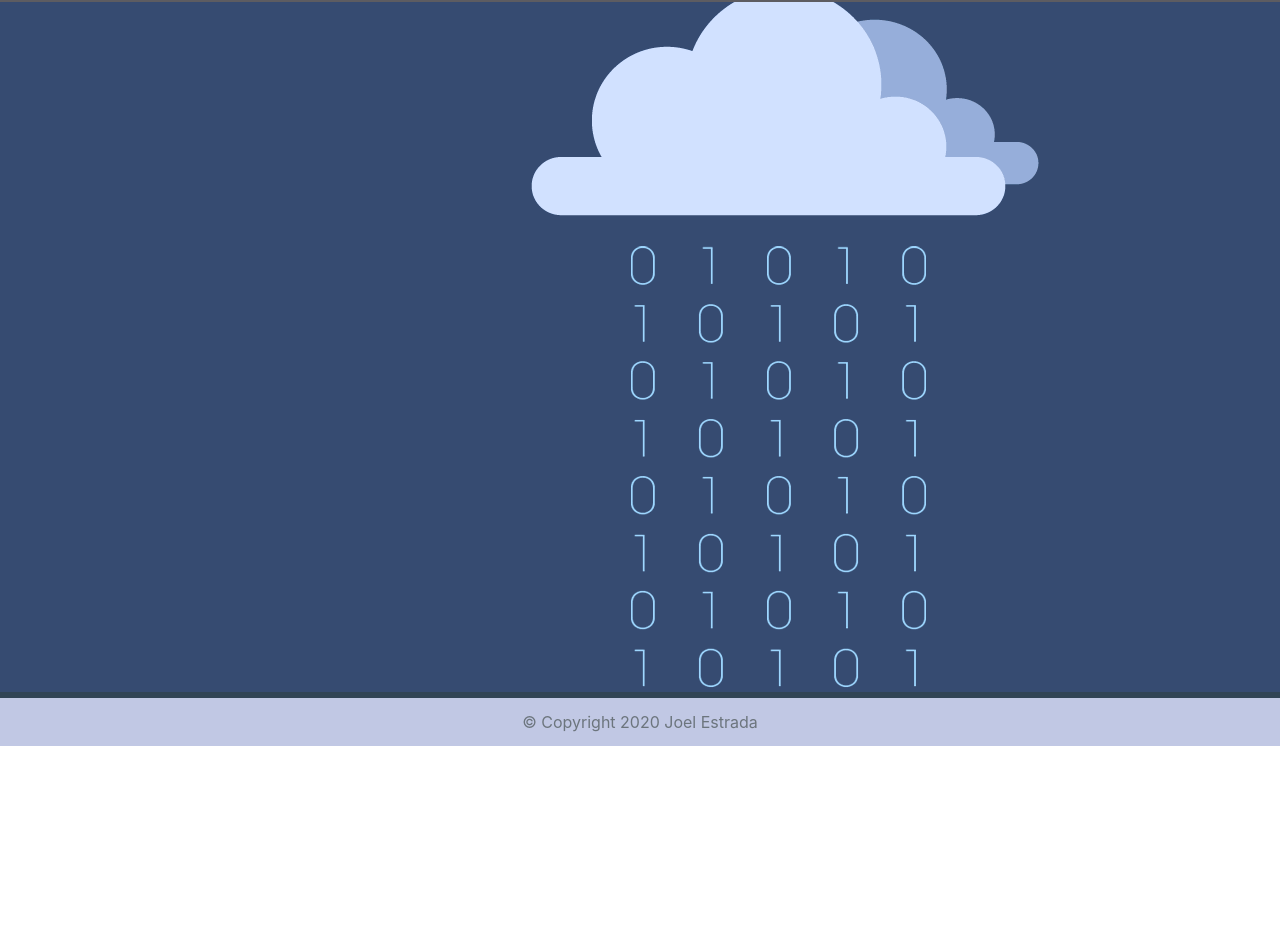
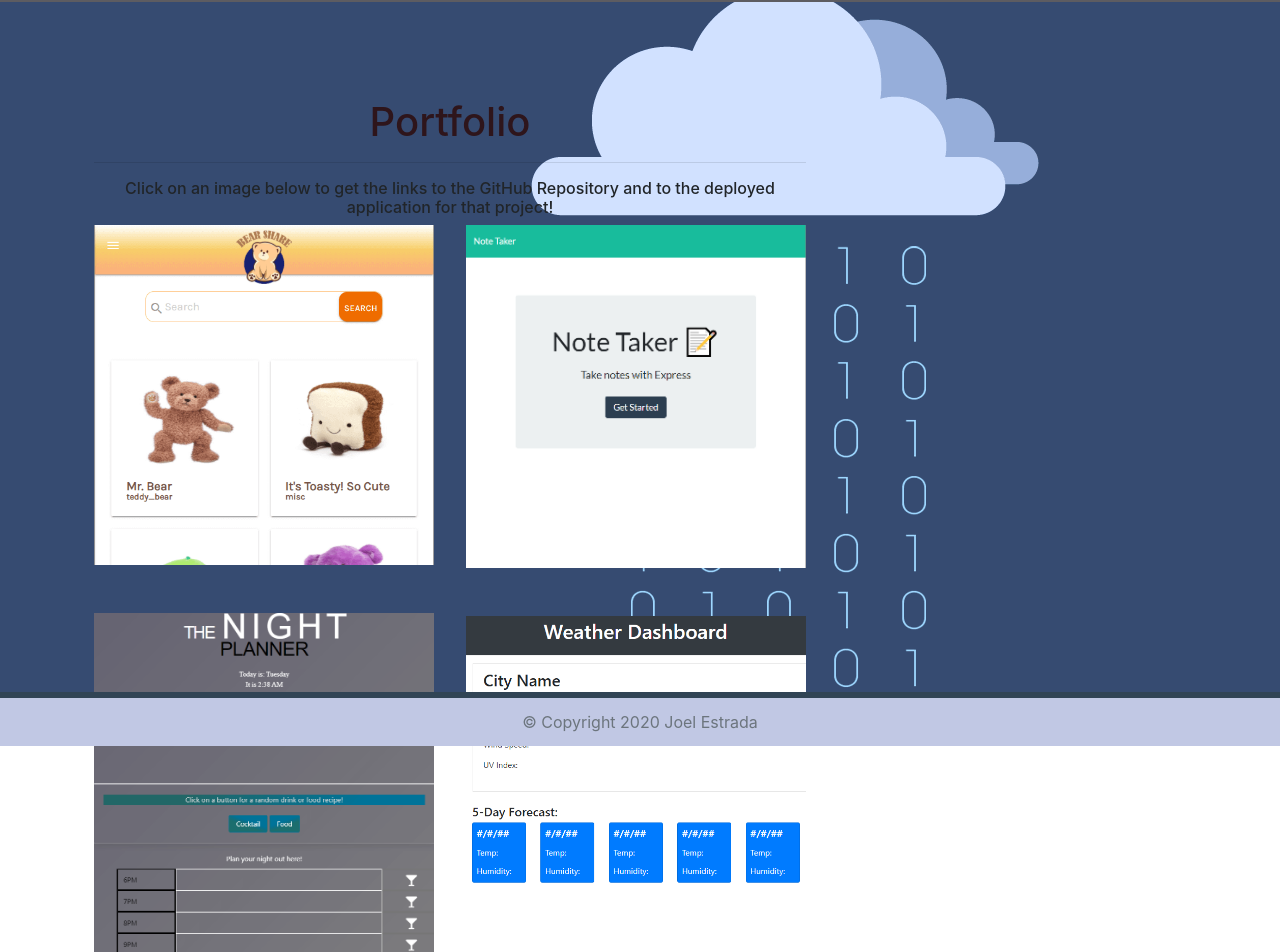
Before and after one commit to jre23/react-portfolio, a React (Create React App) app: page /portfolio in a window 1280 px wide. Shown: the part 54-1006 px from the top of the page. Before the commit the page ends 800 px from the top, so only its background shows below. Built offline with nearby package versions, Linux system fonts and the light colour scheme.

Commit message:
deleted index.css, added bulk to Portfolio component

```diff
--- a/src/components/Footer.jsx
+++ b/src/components/Footer.jsx
@@ -6,7 +6,7 @@ const Footer = () => {
     <footer className="text-center py-1">
       <p className="mb-0 py-2">
         &copy; Copyright 2020 Joel Estrada
-</p>
+      </p>
     </footer>
   )
 }
--- a/src/components/pages/Portfolio.jsx
+++ b/src/components/pages/Portfolio.jsx
@@ -1,8 +1,171 @@
-import React from "react";
+import React, { useState } from "react";
 
 const Portfolio = () => {
+  const [clickState, setClickState] = useState({
+    projectTitle: "",
+    gitHubRepoText: "",
+    gitHubRepoLink: "",
+    deploymentText: "",
+    deploymentLink: "",
+    imgSrc: "",
+    imgAlt: "",
+    dataProject: "",
+  })
+
+  const displayProjectInfo = event => {
+    let projectInfo = event.target.getAttribute("data-project");
+    let title, repoText, repoLink, deployText, deployLink, imageSource, imageAlt, dataTitle;
+    // switch statement to determine what links to display based off what screenshot is clicked
+    switch (projectInfo) {
+      case "bear-share":
+        title = projectInfo;
+        repoText = "GitHub Repository";
+        repoLink = "https://github.com/jre23/bear-share";
+        deployText = "Heroku Deployment";
+        deployLink = "https://nameless-plains-06669.herokuapp.com/";
+        imageSource = "./assets/images/bear-share.png";
+        imageAlt = "Project #2 Bear Share screenshot";
+        dataTitle = "bear-share"
+        break;
+      // case "the-night-planner":
+      //   $("#project-github").attr("href", "https://github.com/jre23/the-night-planner");
+      //   $("#project-github-pages").attr("href", "https://jre23.github.io/the-night-planner");
+      //   $(".clickedOn").attr("alt", "Project #1 The Night Planner screenshot");
+      //   $(".clickedOn").attr("src", "./Assets/Images/the-night-planner.png");
+      //   $(".clickedOn").attr("data-project", "the-night-planner");
+      //   break;
+      // case "eat-da-burger":
+      //   $("#project-github-pages").text("Heroku Deployment");
+      //   $("#project-github").attr("href", "https://github.com/jre23/eat-da-burger");
+      //   $("#project-github-pages").attr("href", "https://salty-meadow-91006.herokuapp.com");
+      //   $(".clickedOn").attr("alt", "Eat Da Burger screenshot");
+      //   $(".clickedOn").attr("src", "./Assets/Images/eat-da-burger.png");
+      //   $(".clickedOn").attr("data-project", "eat-da-burger");
+      //   break;
+      // case "note-taker":
+      //   $("#project-github-pages").text("Heroku Deployment");
+      //   $("#project-github").attr("href", "https://github.com/jre23/note-taker");
+      //   $("#project-github-pages").attr("href", "https://peaceful-spire-85964.herokuapp.com");
+      //   $(".clickedOn").attr("alt", "Note Taker screenshot");
+      //   $(".clickedOn").attr("src", "./Assets/Images/note-taker.png");
+      //   $(".clickedOn").attr("data-project", "note-taker");
+      //   break;
+      // case "weather-dashboard":
+      //   $("#project-github").attr("href", "https://github.com/jre23/weather-dashboard");
+      //   $("#project-github-pages").attr("href", "https://jre23.github.io/weather-dashboard");
+      //   $(".clickedOn").attr("alt", "Weather Dashboard screenshot");
+      //   $(".clickedOn").attr("src", "./Assets/Images/weather-dashboard.png");
+      //   $(".clickedOn").attr("data-project", "weather-dashboard");
+      //   break;
+      // case "timed-coding-quiz":
+      //   $("#project-github").attr("href", "https://github.com/jre23/timed-coding-quiz");
+      //   $("#project-github-pages").attr("href", "https://jre23.github.io/timed-coding-quiz");
+      //   $(".clickedOn").attr("alt", "Timed Coding Quiz screenshot");
+      //   $(".clickedOn").attr("src", "./Assets/Images/timed-coding-quiz.png");
+      //   $(".clickedOn").attr("data-project", "timed-coding-quiz");
+      //   break;
+    }
+    setClickState({
+      projectTitle: title,
+      gitHubRepoText: repoText,
+      gitHubRepoLink: repoLink,
+      deploymentText: deployText,
+      deploymentLink: deployLink,
+      imgSrc: imageSource,
+      imgAlt: imageAlt,
+      dataProject: dataTitle,
+    })
+  }
+
+
   return (
-    <h1>Hello from the Portfolio page!</h1>
+    <>
+      {/* <!-- main container to house rows and columns --> */}
+      <main className="container my-5 pt-4">
+        {/* <!-- row and column for h1 title --> */}
+        <div className="row">
+          <section className=" col-12 col-md-8 pt-4 pl-4 pr-4 portfolio-background">
+            <header>
+              <h1 className="text-md-center">Portfolio</h1>
+            </header>
+            <hr />
+          </section>
+        </div>
+        <div className="row">
+          <div className=" col-12 col-md-8 pl-4 pr-4 portfolio-background">
+            <h6 className="text-center">Click on an image below to get the links to the GitHub Repository and to the
+            deployed application
+                    for that project!</h6>
+          </div>
+        </div>
+        {/* <!-- row and columns for images --> */}
+        <div className="row">
+          {/* <!-- first column --> */}
+          <div className="col-12 col-md-4 pl-4 pr-4 pr-lg-3 portfolio-background">
+            <img data-bs-toggle="modal" data-bs-target="#projectModal" className="img-fluid"
+              alt="Project #2 Bear Share screenshot" src="./Assets/Images/bear-share.png"
+              data-project="bear-share" onClick={displayProjectInfo} />
+            <br />
+            <br />
+            <br />
+            <img data-bs-toggle="modal" data-bs-target="#projectModal" className="img-fluid"
+              alt="Project #1 The Night Planner screenshot" src="./Assets/Images/the-night-planner.png"
+              data-project="the-night-planner" onClick={displayProjectInfo} />
+            <br />
+            <br />
+            <br />
+            <img data-bs-toggle="modal" data-bs-target="#projectModal" className="img-fluid"
+              alt="Eat Da Burger screenshot" src="./Assets/Images/eat-da-burger.png" data-project="eat-da-burger" onClick={displayProjectInfo} />
+            <br />
+            <br />
+            <br />
+          </div>
+          {/* <!-- second column for images to expand to for larger screen widths  --> */}
+          <div className="col-12 col-md-4 pl-4 pr-4 pl-lg-3 pr-lg-4 portfolio-background">
+            <img data-bs-toggle="modal" data-bs-target="#projectModal" className="img-fluid"
+              alt="Note Taker screenshot" src="./Assets/Images/note-taker.png" data-project="note-taker" onClick={displayProjectInfo} />
+            <br />
+            <br />
+            <br />
+            <img data-bs-toggle="modal" data-bs-target="#projectModal" className="img-fluid"
+              alt="Weather Dashboard screenshot" src="./Assets/Images/weather-dashboard.png"
+              data-project="weather-dashboard" onClick={displayProjectInfo} />
+            <br />
+            <br />
+            <br />
+            <img data-bs-toggle="modal" data-bs-target="#projectModal" className="img-fluid"
+              alt="Timed Coding Quiz screenshot" src="./Assets/Images/timed-coding-quiz.png"
+              data-project="timed-coding-quiz" onClick={displayProjectInfo} />
+            <br />
+            <br />
+            <br />
+          </div>
+        </div>
+      </main>
+
+      {/* <!-- modal  --> */}
+      <div className="modal fade" id="projectModal" tabIndex="-1" aria-labelledby="projectModalLabel" aria-hidden="true">
+        <div className="modal-dialog modal-dialog-centered">
+          <div className="modal-content submit-background">
+            <div className="modal-header">
+              <h3 className="modal-title" id="project-info-title">{clickState.projectTitle}</h3>
+              <button type="button" className="btn-close" data-bs-dismiss="modal" aria-label="Close"></button>
+            </div>
+            <div className="modal-body">
+              <ul>
+                <li><a id="project-github" href={clickState.gitHubRepoLink} target="_blank">{clickState.gitHubRepoText}</a></li>
+                <li><a id="project-github-pages" href={clickState.deploymentLink} target="_blank">{clickState.deploymentText}</a>
+                </li>
+              </ul>
+              <img className="img-fluid" alt={clickState.imgAlt} src={clickState.imgSrc} data-project={clickState.dataProject} onClick={displayProjectInfo} />
+            </div>
+            <div className="modal-footer justify-content-center">
+              <button type="button" className="btn btn-secondary" data-bs-dismiss="modal">Close</button>
+            </div>
+          </div>
+        </div>
+      </div>
+    </>
   )
 }
 
--- a/src/index.css
+++ /dev/null
@@ -1,13 +0,0 @@
-body {
-  margin: 0;
-  font-family: -apple-system, BlinkMacSystemFont, 'Segoe UI', 'Roboto', 'Oxygen',
-    'Ubuntu', 'Cantarell', 'Fira Sans', 'Droid Sans', 'Helvetica Neue',
-    sans-serif;
-  -webkit-font-smoothing: antialiased;
-  -moz-osx-font-smoothing: grayscale;
-}
-
-code {
-  font-family: source-code-pro, Menlo, Monaco, Consolas, 'Courier New',
-    monospace;
-}
--- a/src/utils/API.jsx
+++ b/src/utils/API.jsx
@@ -3,8 +3,7 @@ const APIKey = "ktRl6hM5PH2xVxYouRQctIN7phpaRjMr";
 const BASEURL = "https://api.giphy.com/v1/gifs/search?q=";
 
 const API = {
-  // function to search for a random giphy based off of what the button data-target is
-  // make ajax call
+  // function to search for a random giphy based off of what the button data-target is. initial value is set to "english bulldog"
   search: query => {
     return axios.get(BASEURL + query + "&api_key=" + APIKey + "&limit=23")
   }
```
